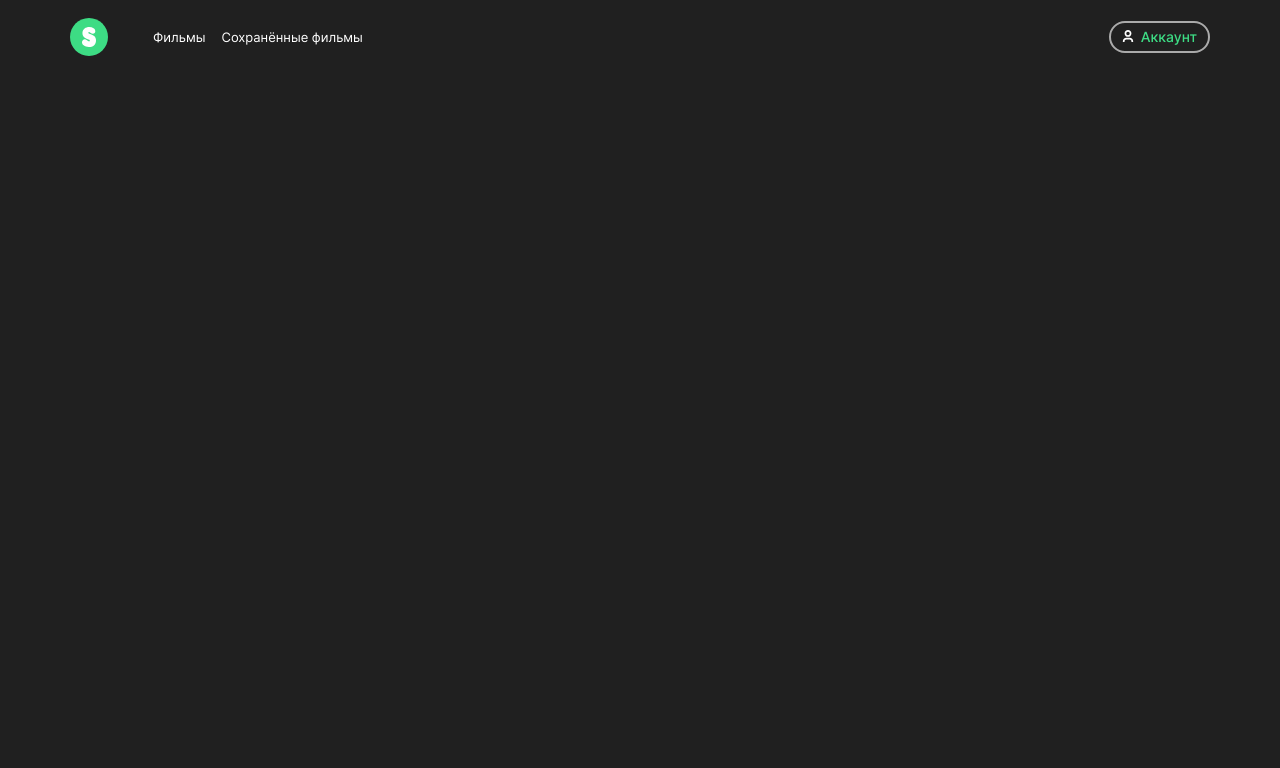
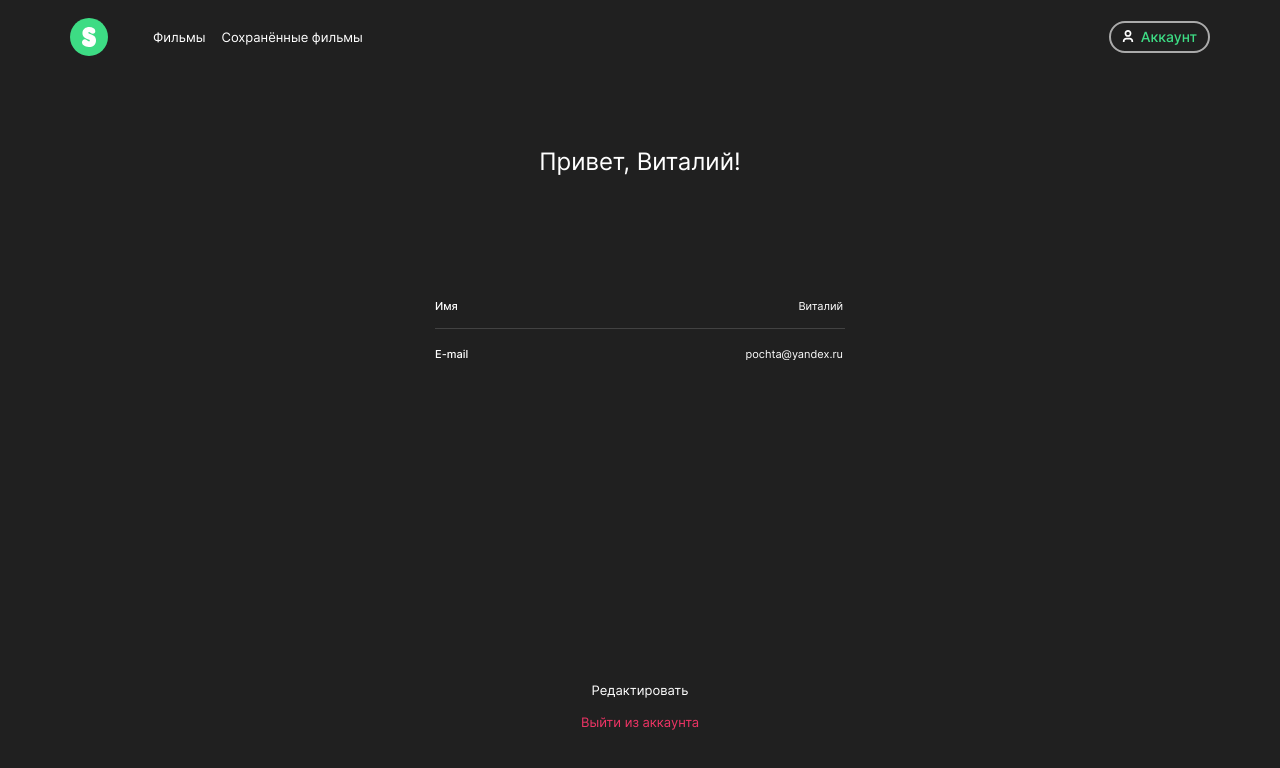
Before and after one commit to Allxy/movies-explorer-frontend, a React (Create React App) app: page /profile in a window 1280 px wide. Shown: the top 768 px of the page. Built offline with nearby package versions, Linux system fonts and the light colour scheme.

Commit message:
feat: profile

```diff
--- /dev/null
+++ b/src/pages/Profile/Profile.module.css
@@ -0,0 +1,75 @@
+.profile__title {
+  margin: 73px 0 120px;
+  font-size: 24px;
+  line-height: 29px;
+}
+
+.profile__info {
+  max-width: 470px;
+  width: 100%;
+  padding: 0 30px;
+  box-sizing: border-box;
+}
+
+.profile__label {
+  display: flex;
+  justify-content: space-between;
+  font-weight: 500;
+  font-size: 11px;
+  line-height: 13px;
+  align-items: center;
+  padding-bottom: 12px;
+  height: 20px;
+  margin-bottom: 15px;
+}
+
+.profile__label:not(:last-of-type) {
+  border-bottom: 1px #424242 solid;
+}
+
+.profile__input {
+  outline: none;
+  border: none;
+  text-align: end;
+  border-radius: 3px;
+  flex-basis: 50%;
+}
+
+.profile__input:disabled {
+  color: #fff;
+  background-color: transparent;
+}
+
+.profile__controls {
+  margin-top: auto;
+  margin-bottom: 62px;
+}
+
+.profile__exit {
+  color: #EE3465;
+}
+
+@media screen and (max-width: 1023px) {
+  .profile {
+    max-height: 750px;
+  }
+
+  .profile__title {
+    margin-top: 236px;
+    margin-bottom: 93px;
+  }
+}
+
+@media screen and (max-width: 767px) {
+  .profile__title {
+    font-size: 24px;
+    line-height: 29px;
+    letter-spacing: 0;
+    margin: 70px 0 77px;
+  }
+
+  .profile__controls {
+    margin-top: auto;
+    margin-bottom: 32px;
+  }
+}
--- a/src/pages/Profile/index.js
+++ b/src/pages/Profile/index.js
@@ -1,5 +1,56 @@
+import { useState } from "react";
+import { Button, Flex, Heading } from "../../shared";
+import styles from "./Profile.module.css";
+
 function Profile(params) {
-  return <main></main>;
+  const [isEdit, setIsEdit] = useState(false);
+
+  return (
+    <Flex
+      component="main"
+      direction="column"
+      align="center"
+      wide
+      className={styles.profile}
+    >
+      <Heading className={styles.profile__title}>Привет, Виталий!</Heading>
+      <div className={styles.profile__info}>
+        <label className={styles.profile__label}>
+          Имя
+          <input
+            disabled={!isEdit}
+            name="name"
+            type="text"
+            defaultValue={"Виталий"}
+            className={styles.profile__input}
+          ></input>
+        </label>
+        <label className={styles.profile__label}>
+          E-mail
+          <input
+            disabled={!isEdit}
+            name="email"
+            type="email"
+            defaultValue={"pochta@yandex.ru"}
+            className={styles.profile__input}
+          ></input>
+        </label>
+      </div>
+      <Flex className={styles.profile__controls} direction="column">
+        {isEdit ? (
+          <Button variant="transparent" onClick={() => setIsEdit(false)}>Сохранить</Button>
+        ) : (
+          <Button variant="transparent" onClick={() => setIsEdit(true)}>
+            Редактировать
+          </Button>
+        )}
+
+        <Button className={styles.profile__exit} variant="transparent">
+          Выйти из аккаунта
+        </Button>
+      </Flex>
+    </Flex>
+  );
 }
 
 export default Profile;
--- a/src/shared/ui/Button/Button.module.css
+++ b/src/shared/ui/Button/Button.module.css
@@ -6,6 +6,15 @@
   transition: all 0.3s ease;
   outline: none;
   border: none;
+  color: #fff;
+}
+
+.button_variant_transparent {
+  background-color: transparent;
+  font-weight: 400;
+  font-size: 13px;
+  line-height: 16px;
+  padding: 8px 20px;
 }
 
 .button_variant_green {
@@ -21,14 +30,18 @@
   font-weight: 400;
   font-size: 14px;
   line-height: 17px;
-  color: #fff;
   background-color: #303030;
   border-radius: 10px;
   padding: 22px 0;
 }
 
+.button_variant_outline {
+  background-color: transparent;
+  border: 1px solid rgba(255, 255, 255, 0.6);
+  color: #fff;
+}
+
 .button_variant_gray {
-  color: #fff;
   background-color: #2F2F2F;
   border-radius: 6px;
 }
@@ -36,21 +49,21 @@
 .button_variant_green:hover,
 .button_variant_blue:hover,
 .button_variant_gray:hover,
-.button_variant_lightgray:hover {
+.button_variant_lightgray:hover,
+.button_variant_transparent:hover {
   opacity: 0.8;
 }
+
+.button_variant_transparent:active {
+  color: #4285F4;
+}
+
 
 .button_variant_green:active,
 .button_variant_blue:active,
 .button_variant_gray:active,
 .button_variant_lightgray:active {
   background-color: #4285F4;
-}
-
-.button_variant_outline {
-  background-color: transparent;
-  border: 1px solid rgba(255, 255, 255, 0.6);
-  color: #fff;
 }
 
 .button_variant_outline:hover {
@@ -78,4 +91,9 @@
     font-size: 10px;
     line-height: 16px;
   }
+
+  .button_variant_transparent {
+    font-size: 12px;
+    line-height: 15px;
+  }
 }
--- a/src/shared/ui/Flex/Flex.module.css
+++ b/src/shared/ui/Flex/Flex.module.css
@@ -25,6 +25,15 @@
 .flex_justify_center {
   justify-content: center;
 }
+
 .flex_justify_space-between{
   justify-content: space-between;
 }
+
+.flex_justify_space-around{
+  justify-content: space-around;
+}
+
+.flex_wide {
+  flex: 1;
+}
--- a/src/shared/ui/Flex/index.js
+++ b/src/shared/ui/Flex/index.js
@@ -6,6 +6,7 @@ function Flex({
   align,
   justify,
   direction,
+  wide,
   className,
   children,
 }) {
@@ -16,6 +17,7 @@ function Flex({
         align && styles["flex_align_" + align],
         justify && styles["flex_justify_" + justify],
         direction && styles["flex_direction_" + direction],
+        wide && styles["flex_wide"],
         className
       )}
     >
```
